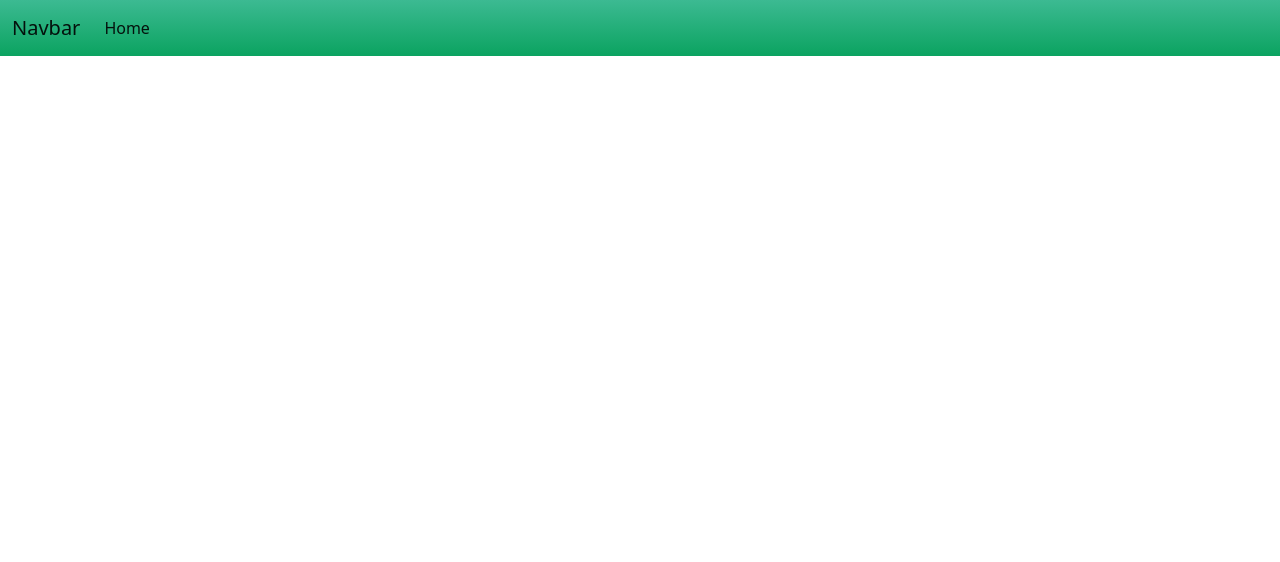
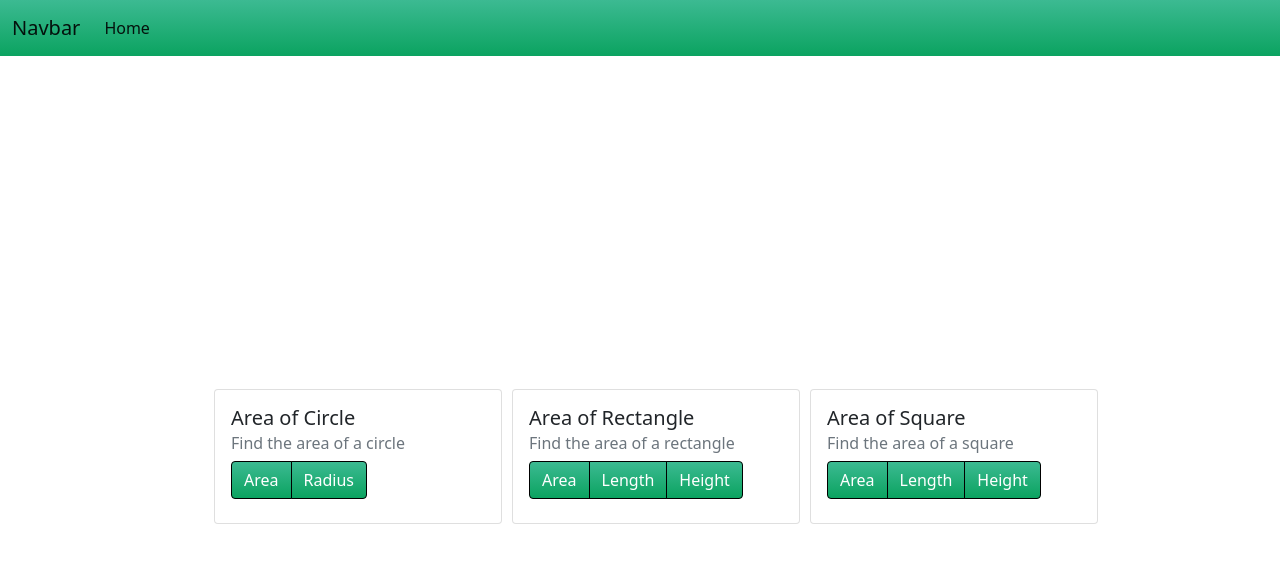
Before and after one commit to art-abdulwadud/calc, a plain HTML site: page index.html in a window 1280 px wide. Drawn offline with nearby package versions, Linux system fonts and the light colour scheme.

Commit message:
add modal for calculating area of cirlce

```diff
--- a/index.html
+++ b/index.html
@@ -1,10 +1,12 @@
 <!DOCTYPE html>
 <html lang="en">
+
 <head>
     <meta charset="UTF-8">
     <meta http-equiv="X-UA-Compatible" content="IE=edge">
     <meta name="viewport" content="width=device-width, initial-scale=1.0">
-    <link href="https://cdn.jsdelivr.net/npm/bootstrap@5.0.1/dist/css/bootstrap.min.css" rel="stylesheet" integrity="sha384-+0n0xVW2eSR5OomGNYDnhzAbDsOXxcvSN1TPprVMTNDbiYZCxYbOOl7+AMvyTG2x" crossorigin="anonymous">
+    <link href="https://cdn.jsdelivr.net/npm/bootstrap@5.0.1/dist/css/bootstrap.min.css" rel="stylesheet"
+        integrity="sha384-+0n0xVW2eSR5OomGNYDnhzAbDsOXxcvSN1TPprVMTNDbiYZCxYbOOl7+AMvyTG2x" crossorigin="anonymous">
     <meta property="og:title" content="Shape Calculater">
     <meta property="og:description" content="Offering tour packages for individuals or groups.">
     <meta property="og:image" content="./logo.jpeg">
@@ -12,11 +14,14 @@
     <title>Shape Calculater</title>
     <link rel="stylesheet" href="style.css">
 </head>
+
 <body>
     <nav class="navbar navbar-expand-lg navbar-light green-bg">
         <div class="container-fluid">
             <a class="navbar-brand" href="#">Navbar</a>
-          <button class="navbar-toggler" type="button" data-bs-toggle="collapse" data-bs-target="#navbarSupportedContent" aria-controls="navbarSupportedContent" aria-expanded="false" aria-label="Toggle navigation">
+            <button class="navbar-toggler" type="button" data-bs-toggle="collapse"
+                data-bs-target="#navbarSupportedContent" aria-controls="navbarSupportedContent" aria-expanded="false"
+                aria-label="Toggle navigation">
                 <span class="navbar-toggler-icon"></span>
             </button>
             <div class="collapse navbar-collapse" id="navbarSupportedContent">
@@ -29,7 +34,80 @@
         </div>
     </nav>
     <main>
+        <section class="calc-options">
+            <ul class="calc-optopns-list w-100">
+                <li class="calc-options-items">
+                    <div class="card" style="width: 18rem;">
+                        <div class="card-body">
+                            <h5 class="card-title">Area of Circle</h5>
+                            <h6 class="card-subtitle mb-2 text-muted">Find the area of a circle</h6>
+                            <div class="btn-group" role="group" aria-label="Basic outlined example">
+                                <button type="button" class="btn btn-outline-danger" data-bs-toggle="modal" data-bs-target="#area-circle">Area</button>
+                                <button type="button" class="btn btn-outline-danger">Radius</button>
+                            </div>
+                        </div>
+                    </div>
+                </li>
+                <li class="calc-options-items">
+                    <div class="card" style="width: 18rem;">
+                        <div class="card-body">
+                            <h5 class="card-title">Area of Rectangle</h5>
+                            <h6 class="card-subtitle mb-2 text-muted">Find the area of a rectangle</h6>
+                            <div class="btn-group" role="group" aria-label="Basic outlined example">
+                                <button type="button" class="btn btn-outline-danger">Area</button>
+                                <button type="button" class="btn btn-outline-danger">Length</button>
+                                <button type="button" class="btn btn-outline-danger">Height</button>
+                            </div>
+                        </div>
+                    </div>
+                </li>
+                <li class="calc-options-items">
+                    <div class="card" style="width: 18rem;">
+                        <div class="card-body">
+                            <h5 class="card-title">Area of Square</h5>
+                            <h6 class="card-subtitle mb-2 text-muted">Find the area of a square</h6>
+                            <div class="btn-group" role="group" aria-label="Basic outlined example">
+                                <button type="button" class="btn btn-outline-danger">Area</button>
+                                <button type="button" class="btn btn-outline-danger">Length</button>
+                                <button type="button" class="btn btn-outline-danger">Height</button>
+                            </div>
+                        </div>
+                    </div>
+                </li>
+            </ul>
+        </section>
+        <section class="modals">
+            <!-- Modal -->
+            <div class="modal fade" id="area-circle" tabindex="-1" aria-labelledby="areaCircle"
+                aria-hidden="true">
+                <div class="modal-dialog">
+                    <div class="modal-content">
+                        <div class="modal-header">
+                            <h5 class="modal-title" id="exampleModalLabel">Calculate Area</h5>
+                            <button type="button" class="btn-close" data-bs-dismiss="modal" aria-label="Close"></button>
+                        </div>
+                        <div class="modal-body">
+                            <form>
+                                <div class="input-group mb-3">
+                                  <span class="input-group-text" id="basic-addon1">Radius</span>
+                                  <input type="number" class="form-control" placeholder="Enter Radius" aria-label="radius" aria-describedby="basic-addon1">
+                                </div>
+                            </form>
+                        </div>
+                        <div class="modal-footer">
+                            <button type="button" class="btn btn-secondary" data-bs-dismiss="modal">Close</button>
+                            <button type="button" class="btn btn-primary">Calculate</button>
+                        </div>
+                    </div>
+                </div>
+            </div>
+        </section>
+    </main>
+    <main>
 
     </main>
-    <script src="https://cdn.jsdelivr.net/npm/bootstrap@5.0.1/dist/js/bootstrap.bundle.min.js" integrity="sha384-gtEjrD/SeCtmISkJkNUaaKMoLD0//ElJ19smozuHV6z3Iehds+3Ulb9Bn9Plx0x4" crossorigin="anonymous"></script>
+    <script src="https://cdn.jsdelivr.net/npm/bootstrap@5.0.1/dist/js/bootstrap.bundle.min.js"
+        integrity="sha384-gtEjrD/SeCtmISkJkNUaaKMoLD0//ElJ19smozuHV6z3Iehds+3Ulb9Bn9Plx0x4"
+        crossorigin="anonymous"></script>
+
 </html>
--- a/style.css
+++ b/style.css
@@ -10,3 +10,36 @@
     background-image: linear-gradient(to top, #0ba360 0%, #3cba92 100%) !important;
     color: white;
 }
+
+.calc-optopns-list {
+    list-style: none;
+    display: flex;
+    align-items: center;
+    justify-content: center;
+    min-height: 100vh;
+    flex-wrap: wrap;
+}
+
+.calc-options-items {
+    margin: 5px !important;
+}
+
+.card {
+    min-height: 135px;
+    cursor: pointer;
+    transition: 0.6s;
+}
+
+.btn-outline-danger {
+    background: #0ba360;
+    background-image: linear-gradient(to top, #0ba360 0%, #3cba92 100%) !important;
+    color: white;
+    border: 1px solid black !important;
+}
+
+.btn-outline-danger:hover {
+    background: white;
+    background-image: linear-gradient(120deg, #fdfbfb 0%, #ebedee 100%) !important;
+    color: black;
+    border: 1px solid black !important;
+}
```
Also changed, not shown: 1 other file. Lines whose indentation alone changed are shown as unchanged.
